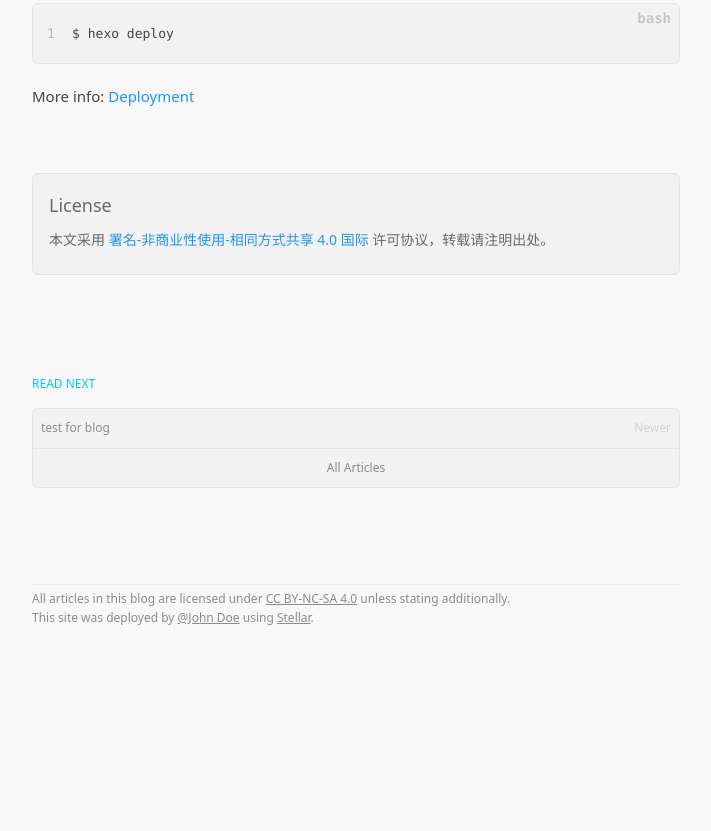
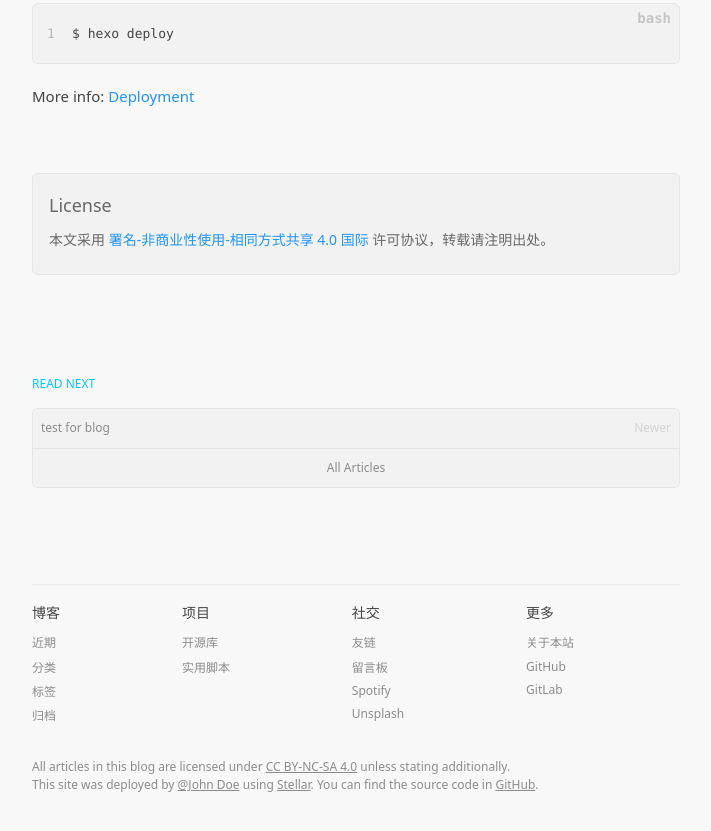
Before and after one commit to Kirito-VR/Kirito-VR.github.io, a plain HTML site: page 2021/08/21/hello-world/index.html in a window 1280 px wide. Shown: the part 1063-1894 px from the top of the page, without its empty margins (348-1059 px from the left). Before the commit the page ends 1752 px from the top, so only its background shows below. Drawn offline with nearby package versions, Linux system fonts and the light colour scheme; some packages are replaced by stand-ins of ours; a script that the page names is missing.

Commit message:
Site updated: 2021-08-21 20:29:18

```diff
--- a/2021/08/21/hello-world/index.html
+++ b/2021/08/21/hello-world/index.html
@@ -111,8 +111,8 @@
 
 
 
-<footer class="page-footer reveal fs12"><hr><div class="text"><p>All articles in this blog are licensed under <a target="_blank" rel="noopener" href="https://creativecommons.org/licenses/by-nc-sa/4.0/">CC BY-NC-SA 4.0</a> unless stating additionally.</p>
-<p>This site was deployed by <a href="http://example.com/">@John Doe</a> using <a target="_blank" rel="noopener" href="https://github.com/xaoxuu/hexo-theme-stellar/tree/1.4.2" title="v1.4.2">Stellar</a>.</p>
+<footer class="page-footer reveal fs12"><hr><div class="sitemap"><div class="sitemap-group"><span class="fs14">博客</span><a href="/">近期</a><a href="/">分类</a><a href="/">标签</a><a href="/">归档</a></div><div class="sitemap-group"><span class="fs14">项目</span><a href="/">开源库</a><a href="/">实用脚本</a></div><div class="sitemap-group"><span class="fs14">社交</span><a href="/">友链</a><a href="/">留言板</a><a href="/">Spotify</a><a href="/">Unsplash</a></div><div class="sitemap-group"><span class="fs14">更多</span><a href="/">关于本站</a><a href="/">GitHub</a><a href="/">GitLab</a></div></div><div class="text"><p>All articles in this blog are licensed under <a target="_blank" rel="noopener" href="https://creativecommons.org/licenses/by-nc-sa/4.0/">CC BY-NC-SA 4.0</a> unless stating additionally.</p>
+<p>This site was deployed by <a href="http://example.com/">@John Doe</a> using <a target="_blank" rel="noopener" href="https://github.com/xaoxuu/hexo-theme-stellar/tree/1.4.2" title="v1.4.2">Stellar</a>. You can find the source code in <a target="_blank" rel="noopener" href="https://github.com/Kirito-VR">GitHub</a>.</p>
 </div></footer>
 
       <div class='float-panel mobile-only blur' style='display:none'>
```
Also changed, not shown: 2021/08/21/test-for-blog/index.html (+2 -2 lines), 404.html (+2 -2 lines), archives/2021/08/index.html (+2 -2 lines), archives/2021/index.html (+2 -2 lines), archives/index.html (+2 -2 lines), index.html (+2 -2 lines).
